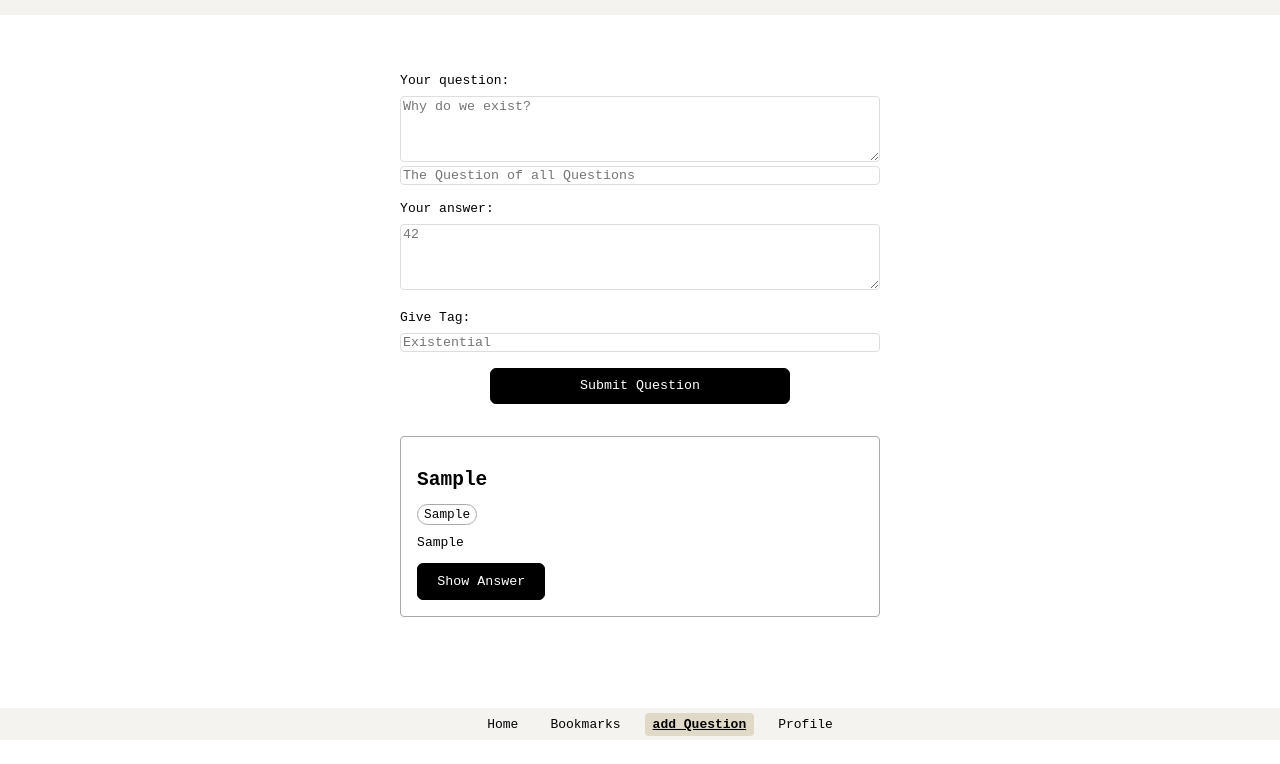
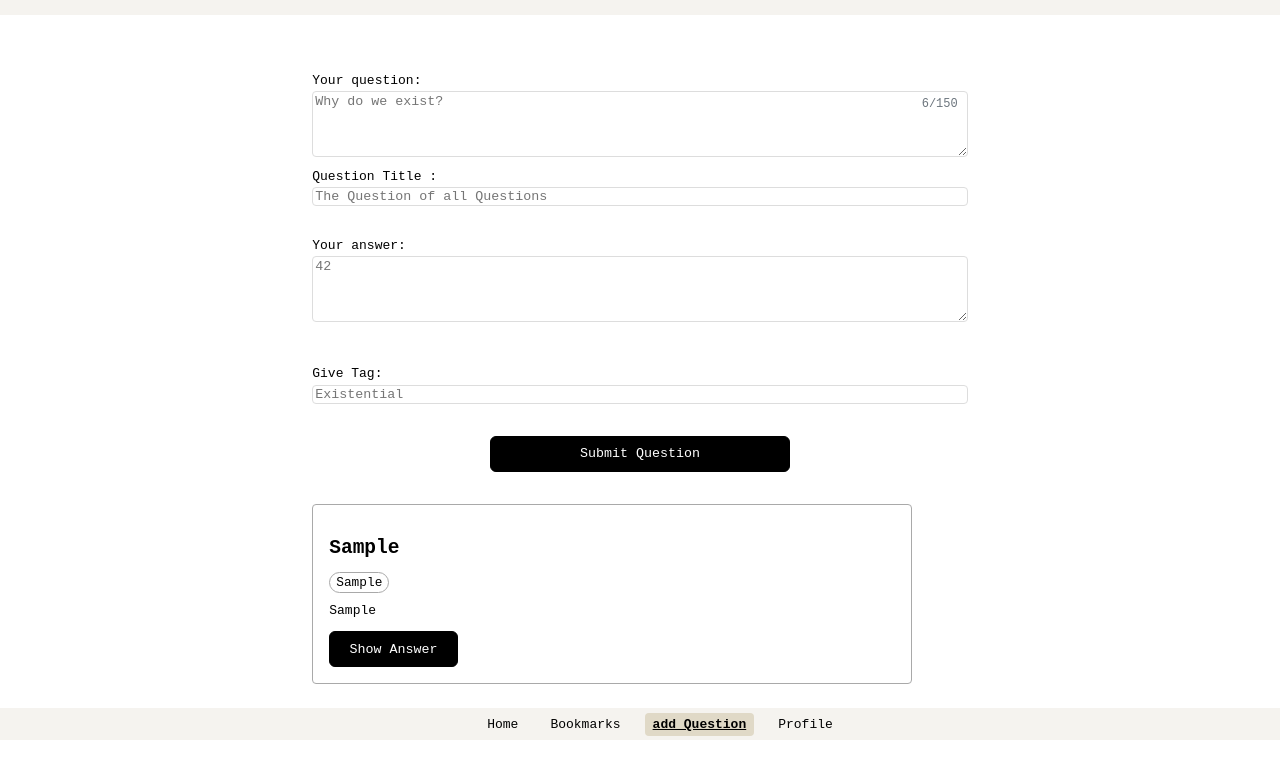
Before and after one commit to Testo-saurus/quiz-app, a website with bundled scripts: page addCard.html in a window 1280 px wide. Both pictures are taken after typing "Sample", "Sample", "Sample", "Sample" into the empty fields and a click on the button "Submit Question". Shown: the part 60-824 px from the top of the page. Before the commit the page ends 800 px from the top, so only its background shows below. Built offline with nearby package versions, Linux system fonts and the light colour scheme.

Commit message:
last changes

```diff
--- a/addCard.html
+++ b/addCard.html
@@ -14,20 +14,25 @@
     <main class="main-content">
       <h1></h1>
       <form id="form">
-        <div class="form-group">
+        <div class="form-group position-relative">
           <label for="question-field">Your question:</label>
           <textarea
             name="question"
             id="question-field"
             rows="4"
             placeholder="Why do we exist? "
+            required
           ></textarea>
 
+          <div id="charCount" class="character-counter">0/150</div>
+
+          <label for="title">Question Title :</label>
           <input
             type="text"
             name="questionTitle"
             id="title"
             placeholder="The Question of all Questions"
+            required
           />
         </div>
 
@@ -38,12 +43,19 @@
             id="answer-field"
             rows="4"
             placeholder="42"
+            required
           ></textarea>
         </div>
 
         <div class="form-group">
           <label for="tag">Give Tag:</label>
-          <input type="text" name="" id="tag" placeholder="Existential " />
+          <input
+            type="text"
+            name=""
+            id="tag"
+            placeholder="Existential "
+            required
+          />
         </div>
 
         <button class="submit-question-btn" type="submit">
@@ -62,6 +74,7 @@
     </nav>
     <script src="./js/addCard.js"></script>
     <script src="./js/cards.js"></script>
+    <script src="./js/charCounter.js"></script>
 
     <script src="./js/index.js" type="module"></script>
   </body>
--- a/components/addCard.css
+++ b/components/addCard.css
@@ -3,15 +3,20 @@ textarea {
   border: 1px solid #ddd;
   border-radius: 4px;
   font-family: inherit;
+  padding-right: 45px;
 }
 
 label {
   display: inline-block; /* needed, because label elements in HTML are inline elements by default, and margins don't fully apply to inline elements in the vertical direction. */
-  margin-bottom: 0.5rem;
+  margin-bottom: 0.2rem;
 }
 
 .form-group {
-  margin-bottom: 1rem;
+  margin-bottom: 2rem;
+}
+
+.form-group textarea {
+  margin-bottom: 0.5rem;
 }
 
 input {
@@ -39,3 +44,19 @@ form {
   border: 1px solid black;
   font-family: monospace;
 }
+
+/* character counter styling -  inside the text area */
+
+.position-relative {
+  position: relative;
+}
+
+.character-counter {
+  position: absolute;
+  top: 24px;
+  right: 10px;
+  font-size: 12px;
+  color: #6c757d;
+  pointer-events: none; /* Makes the counter non-interactive */
+  background-color: transparent;
+}
--- a/components/card.css
+++ b/components/card.css
@@ -8,6 +8,7 @@
   border-radius: 4px;
   margin-bottom: 2rem;
   max-width: 600px;
+  overflow: auto;
 
   position: relative; /* Position relative is used to allow absolutely positioned child elements inside the card */
 }
--- /dev/null
+++ b/js/charCounter.js
@@ -0,0 +1,20 @@
+const charCount = document.getElementById("charCount");
+
+const textArea = document.getElementById("question-field");
+
+textArea.addEventListener(
+  "input",
+
+  (e) => {
+    const maxChar = 150;
+    const charTyped = e.target.value.length;
+
+    console.log(charTyped);
+    charCount.innerText = `${charTyped}/150`;
+
+    if (charTyped > maxChar) {
+      textArea.value = e.target.value.slice(0, maxChar);
+      charCount.style.color = "red";
+    }
+  }
+);
```
